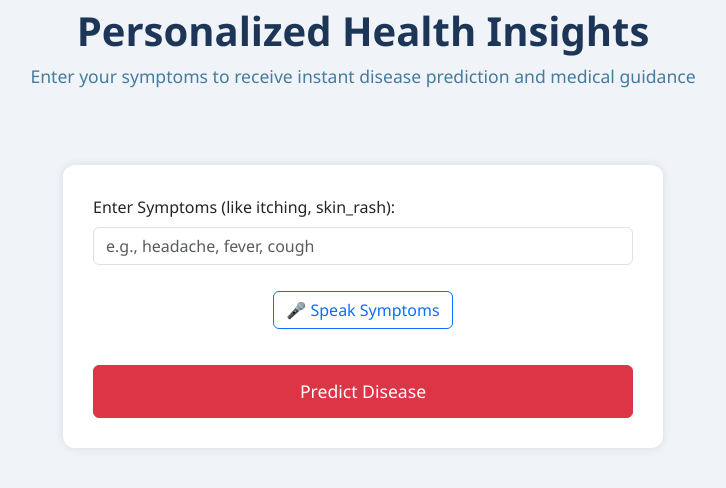
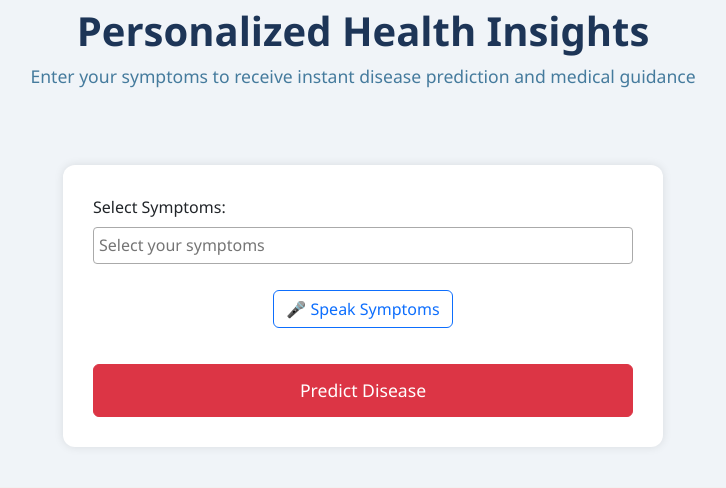
Before and after one commit to Bajrang18/Medicine-Recommendation-System, a Flask app: page / in a window 1280 px wide. Shown: the part 165-653 px from the top of the page, without its empty margins (277-1003 px from the left). Run offline with Flask 3, Linux system fonts and the light colour scheme; parts of the project's set-up code (start-up, migrations or seed data) failed here and were passed over.

Commit message:
added professional, multi-select dropdown.

```diff
--- a/main.py
+++ b/main.py
@@ -3,13 +3,10 @@ import numpy as np
 import pandas as pd
 import pickle
 
-
 # flask app
 app = Flask(__name__)
 
-
-
-# load databasedataset===================================
+# load databasedataset
 sym_des = pd.read_csv("datasets/symtoms_df.csv")
 precautions = pd.read_csv("datasets/precautions_df.csv")
 workout = pd.read_csv("datasets/workout_df.csv")
@@ -18,12 +15,11 @@ medications = pd.read_csv('datasets/medications.csv')
 diets = pd.read_csv("datasets/diets.csv")
 
 
-# load model===========================================
+# load model
 svc = pickle.load(open('models/svc.pkl','rb'))
 
+# custome and helping functions
 
-#============================================================
-# custome and helping functions
 #==========================helper funtions================
 def helper(dis):
     desc = description[description['Disease'] == dis]['Description']
@@ -49,50 +45,62 @@ diseases_list = {15: 'Fungal infection', 4: 'Allergy', 16: 'GERD', 9: 'Chronic c
 # Model Prediction function
 def get_predicted_value(patient_symptoms):
     input_vector = np.zeros(len(symptoms_dict))
+    invalid_symptoms = []
+
     for item in patient_symptoms:
-        input_vector[symptoms_dict[item]] = 1
-    return diseases_list[svc.predict([input_vector])[0]]
+        if item in symptoms_dict:
+            input_vector[symptoms_dict[item]] = 1
+        else:
+            invalid_symptoms.append(item)
 
+    if invalid_symptoms:
+        return None, invalid_symptoms
 
-
+    return diseases_list[svc.predict([input_vector])[0]], None
 
 # creating routes========================================
 
-@app.route("/")
+@app.route('/')
 def index():
-    return render_template("index.html")
+    symptom_list = list(symptoms_dict.keys())
+    return render_template("index.html", symptoms=symptom_list)
 
 # Define a route for the home page
 @app.route('/predict', methods=['GET', 'POST'])
 def home():
     if request.method == 'POST':
         symptoms = request.form.get('symptoms')
-        # mysysms = request.form.get('mysysms')
-        # print(mysysms)
-        print(symptoms)
-        if symptoms =="Symptoms":
-            message = "Please either write symptoms or you have written misspelled symptoms"
-            return render_template('index.html', message=message)
-        else:
+        if symptoms == "Symptoms" or not symptoms.strip():
+            message = "Please enter valid symptoms."
+            symptom_list = list(symptoms_dict.keys())
+            return render_template('index.html', message=message, symptoms=symptom_list)
 
-            # Split the user's input into a list of symptoms (assuming they are comma-separated)
-            user_symptoms = [s.strip() for s in symptoms.split(',')]
-            # Remove any extra characters, if any
-            user_symptoms = [symptom.strip("[]' ") for symptom in user_symptoms]
-            predicted_disease = get_predicted_value(user_symptoms)
-            dis_des, precautions, medications, rec_diet, workout = helper(predicted_disease)
+        # Process user input
+        user_symptoms = [s.strip() for s in symptoms.split(',')]
+        user_symptoms = [symptom.strip("[]' ") for symptom in user_symptoms]
 
-            my_precautions = []
-            for i in precautions[0]:
-                my_precautions.append(i)
+        predicted_disease, invalid_symptoms = get_predicted_value(user_symptoms)
 
-            return render_template('index.html', predicted_disease=predicted_disease, dis_des=dis_des,
-                                   my_precautions=my_precautions, medications=medications, my_diet=rec_diet,
-                                   workout=workout)
+        if invalid_symptoms:
+            message = f"Invalid symptoms detected: {', '.join(invalid_symptoms)}. Please check your input."
+            symptom_list = list(symptoms_dict.keys())
+            return render_template('index.html', message=message, symptoms=symptom_list)
 
-    return render_template('index.html')
+        dis_des, precautions, medications, rec_diet, workout = helper(predicted_disease)
 
+        my_precautions = []
+        for i in precautions[0]:
+            my_precautions.append(i)
 
+        symptom_list = list(symptoms_dict.keys())
+        return render_template('index.html', predicted_disease=predicted_disease, dis_des=dis_des,
+                               my_precautions=my_precautions, medications=medications, my_diet=rec_diet,
+                               workout=workout, symptoms=symptom_list)
+
+    else:
+        # GET request: load symptom list for autocomplete
+        symptom_list = list(symptoms_dict.keys())
+        return render_template('index.html', symptoms=symptom_list)
 
 # about view funtion and path
 @app.route('/about')
@@ -113,7 +121,5 @@ def developer():
 def blog():
     return render_template("blog.html")
 
-
 if __name__ == '__main__':
-
     app.run(debug=True)
--- a/templates/index.html
+++ b/templates/index.html
@@ -1,10 +1,15 @@
 <!DOCTYPE html>
 <html lang="en">
+
 <head>
     <meta charset="UTF-8">
     <title>Health Advisor</title>
     <meta name="viewport" content="width=device-width, initial-scale=1">
     <link href="https://cdn.jsdelivr.net/npm/bootstrap@5.3.1/dist/css/bootstrap.min.css" rel="stylesheet">
+    <link href="https://cdnjs.cloudflare.com/ajax/libs/select2/4.0.13/css/select2.min.css" rel="stylesheet" />
+    <script src="https://cdnjs.cloudflare.com/ajax/libs/jquery/3.6.0/jquery.min.js"></script>
+    <script src="https://cdnjs.cloudflare.com/ajax/libs/select2/4.0.13/js/select2.min.js"></script>
+
     <style>
         body {
             background: #f0f4f8;
@@ -15,7 +20,9 @@
             background-color: #1d3557;
         }
 
-        .navbar-brand, .nav-link, .btn-outline-light {
+        .navbar-brand,
+        .nav-link,
+        .btn-outline-light {
             color: white !important;
         }
 
@@ -39,7 +46,7 @@
             background: white;
             border-radius: 12px;
             padding: 30px;
-            box-shadow: 0 0 10px rgba(0,0,0,0.1);
+            box-shadow: 0 0 10px rgba(0, 0, 0, 0.1);
         }
 
         .footer {
@@ -65,6 +72,7 @@
         }
     </style>
 </head>
+
 <body>
 
 <nav class="navbar navbar-expand-lg">
@@ -88,25 +96,35 @@
 
 <div class="container">
     <div class="form-box mx-auto" style="max-width: 600px;">
+        <!-- ✅ Single, clean form -->
         <form action="/predict" method="post">
             <div class="mb-3">
-                <label for="symptoms" class="form-label">Enter Symptoms (like itching, skin_rash):</label>
-                <input type="text" class="form-control" id="symptoms" name="symptoms" placeholder="e.g., headache, fever, cough">
+                <label for="symptoms" class="form-label">Select Symptoms:</label>
+                <select class="form-control" id="symptoms" name="symptoms" multiple="multiple" style="width: 100%;">
+                    {% for symptom in symptoms %}
+                        <option value="{{ symptom }}">{{ symptom }}</option>
+                    {% endfor %}
+                </select>
             </div>
+
+            {% if message %}
+                <div class="alert alert-danger mt-3">{{ message }}</div>
+            {% endif %}
+
             <div class="text-center">
                 <button type="button" id="startSpeechRecognition" class="btn btn-outline-primary voice-button">🎤 Speak Symptoms</button>
             </div>
+
             <div id="transcription" class="mb-3 text-muted text-center"></div>
+
             <button type="submit" class="btn btn-danger btn-main">Predict Disease</button>
         </form>
     </div>
 
-
-
     {% if predicted_disease %}
     <div class="result mt-5">
         <div class="text-center mb-4">
-        <h2 class="fw-bold text-primary">🧠Prediction Result</h2>
+            <h2 class="fw-bold text-primary">🧠 Prediction Result</h2>
             <div class="alert alert-success shadow-sm mt-3 fs-5">
                 <strong>Predicted Disease:</strong> {{ predicted_disease }}
             </div>
@@ -181,13 +199,21 @@
         </div>
     </div>
     {% endif %}
-
+</div>
 
 <footer class="footer">
     <p>&copy; 2025 Medicine Recommendation System | Developed by Bajrang Kumar, Ahana Mandal & Sonu Kumar Ranjan</p>
 </footer>
 
 <script>
+    $(document).ready(function () {
+        $('#symptoms').select2({
+            placeholder: "Select your symptoms",
+            allowClear: true
+        });
+    });
+
+    // ✅ Speech to text into Select2
     const startSpeechRecognitionButton = document.getElementById('startSpeechRecognition');
     const transcriptionDiv = document.getElementById('transcription');
 
@@ -196,13 +222,27 @@
         recognition.lang = 'en-US';
         recognition.onresult = function (event) {
             const result = event.results[0][0].transcript;
-            document.getElementById('symptoms').value = result;
             transcriptionDiv.textContent = "You said: " + result;
+
+            // Automatically select the recognized symptom if it matches
+            let spokenSymptoms = result.split(',').map(symptom => symptom.trim().toLowerCase());
+
+            // Match with select2 options
+            let options = [];
+            $('#symptoms option').each(function () {
+                if (spokenSymptoms.includes($(this).text().toLowerCase())) {
+                    options.push($(this).val());
+                }
+            });
+
+            $('#symptoms').val(options).trigger('change');
         };
         recognition.start();
     });
 </script>
 
 <script src="https://cdn.jsdelivr.net/npm/bootstrap@5.3.1/dist/js/bootstrap.bundle.min.js"></script>
+
 </body>
+
 </html>
```
Also changed, not shown: 2 other files. Lines whose indentation alone changed are shown as unchanged.
